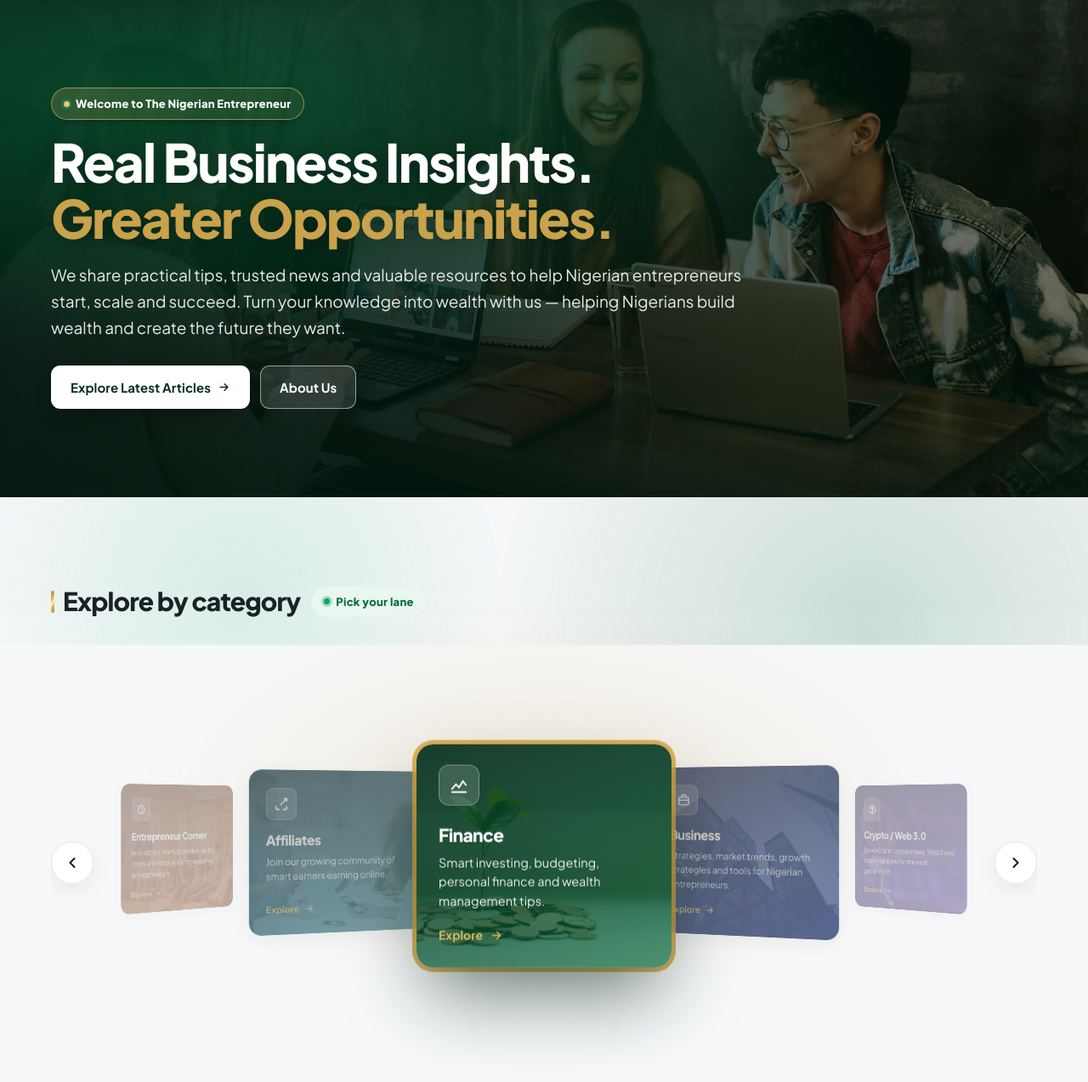
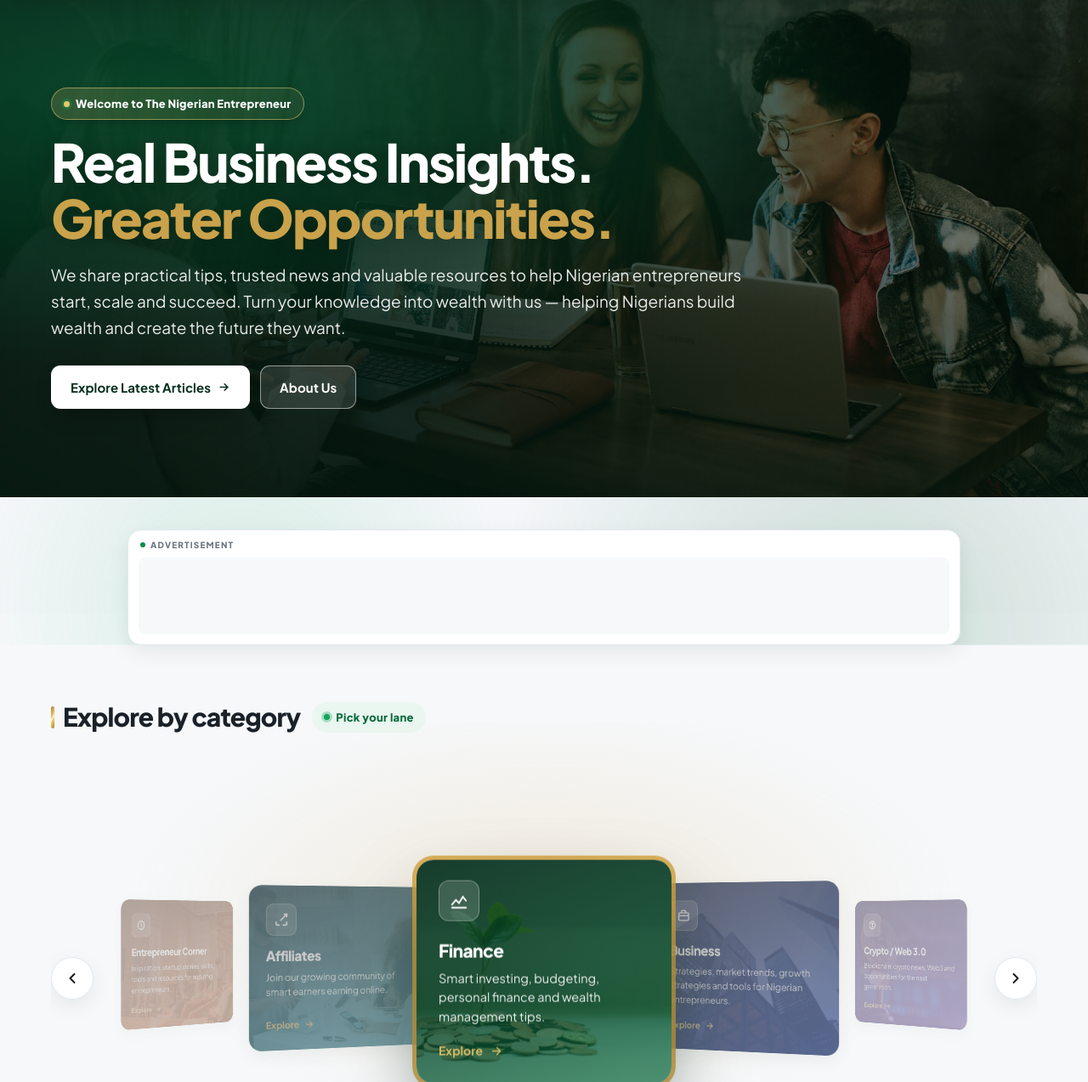
Before and after one commit to SAMUELNNAJI/NAIJA-ENTERTAINMENT, a Django app: page / in a window 1280 px wide. Shown: the part 78-1351 px from the top of the page at 85% size. Run offline with Django 5.2, Linux system fonts and the light colour scheme; data that the repository does not hold is empty; parts of the project's set-up code (start-up, migrations or seed data) failed here and were passed over.

Commit message:
Wrap banner advertisements in a polished card

```diff
--- a/assets/css/style.css
+++ b/assets/css/style.css
@@ -106,26 +106,66 @@
   padding-inline: 22px;
 }
 
-/* Full-bleed advertising placement */
+/* Advertising placement */
 .banner-ad-section {
   width: 100%;
   margin: 30px 0;
-  text-align: center;
+  padding-inline: clamp(16px, 3vw, 40px);
+}
+
+.banner-ad-card {
+  width: min(100%, 980px);
+  margin-inline: auto;
+  padding: 12px;
+  overflow: hidden;
+  border: 1px solid var(--line);
+  border-radius: var(--radius-lg);
+  background: var(--white);
+  box-shadow: var(--shadow);
+}
+
+.banner-ad-card__label {
+  display: flex;
+  align-items: center;
+  gap: 6px;
+  margin: 0 2px 10px;
+  color: var(--muted);
+  font-size: 10px;
+  font-weight: 800;
+  letter-spacing: .12em;
+  line-height: 1;
+  text-transform: uppercase;
+}
+
+.banner-ad-card__label span {
+  width: 6px;
+  height: 6px;
+  border-radius: 50%;
+  background: var(--green-600);
 }
 
 .banner-ad {
   width: 100%;
+  min-height: 90px;
+  display: flex;
+  align-items: center;
+  justify-content: center;
+  overflow: hidden;
+  border-radius: calc(var(--radius) - 2px);
+  background: var(--bg);
 }
 
 .banner-ad iframe {
   display: block;
-  width: 100% !important;
-  max-width: none !important;
+  width: min(100%, 728px) !important;
+  max-width: 100% !important;
   height: 90px !important;
   margin-inline: auto;
 }
 
 @media (max-width: 728px) {
+  .banner-ad-card { padding: 10px; border-radius: var(--radius); }
+  .banner-ad { min-height: 50px; }
   .banner-ad iframe {
     height: clamp(50px, 12.36vw, 90px) !important;
   }
--- a/templates/includes/banner_ad.html
+++ b/templates/includes/banner_ad.html
@@ -1,6 +1,8 @@
 {% if show_ads %}
 <!-- ================= BANNER AD ================= -->
 <section class="section banner-ad-section">
+  <div class="banner-ad-card">
+    <div class="banner-ad-card__label"><span></span>Advertisement</div>
     <div class="banner-ad">
       <script data-cfasync="false" src="https://bauval.org/14/064f2b083d789ebd2f6f203dc7c9450e"></script>
       <script data-cfasync="false" src="https://abscloud.org/1/daaad779e3c4970de27953044de9670f"></script>
@@ -15,6 +17,7 @@
       </script>
       <script src="https://bauval.org/22/e22b105d84375a6ac5562004b359b9a1"></script>
     </div>
+  </div>
 </section>
 <!-- ================= /BANNER AD ================= -->
 {% endif %}
```
Lines whose indentation alone changed are shown as unchanged.
